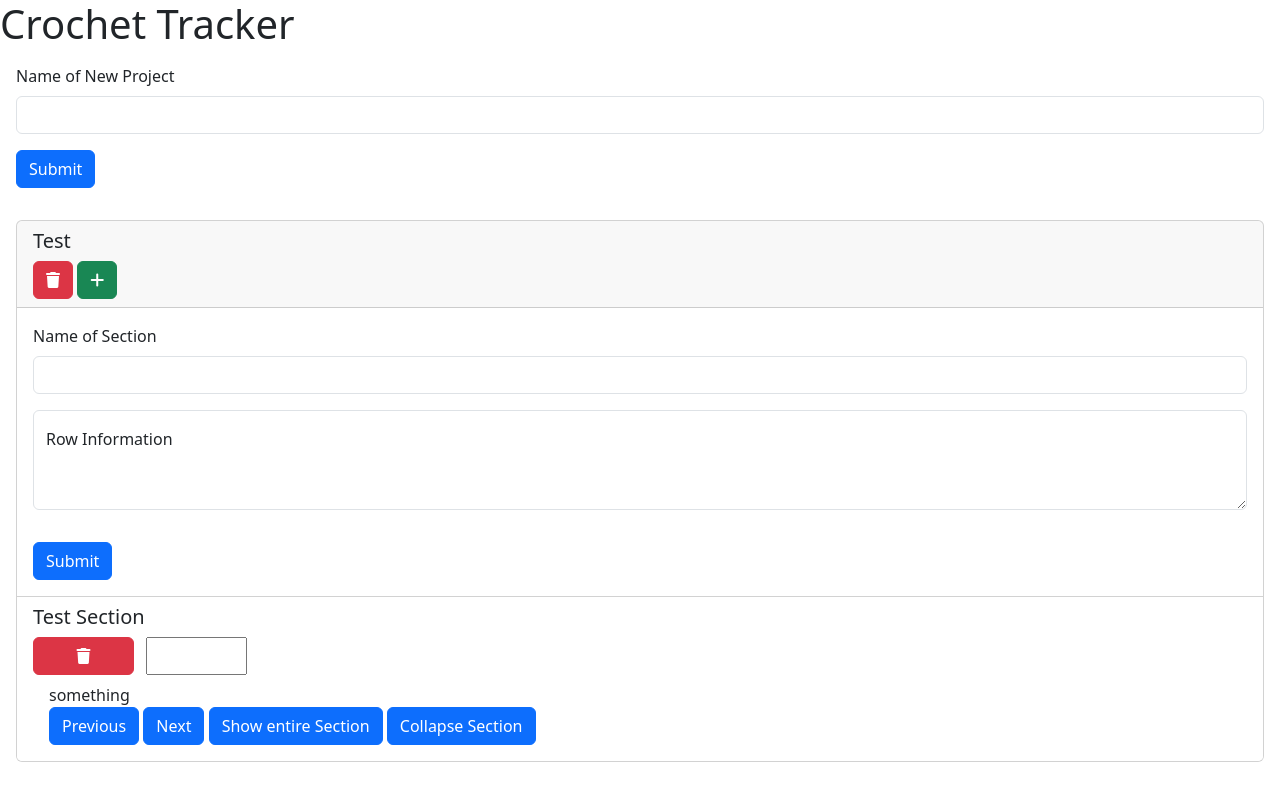
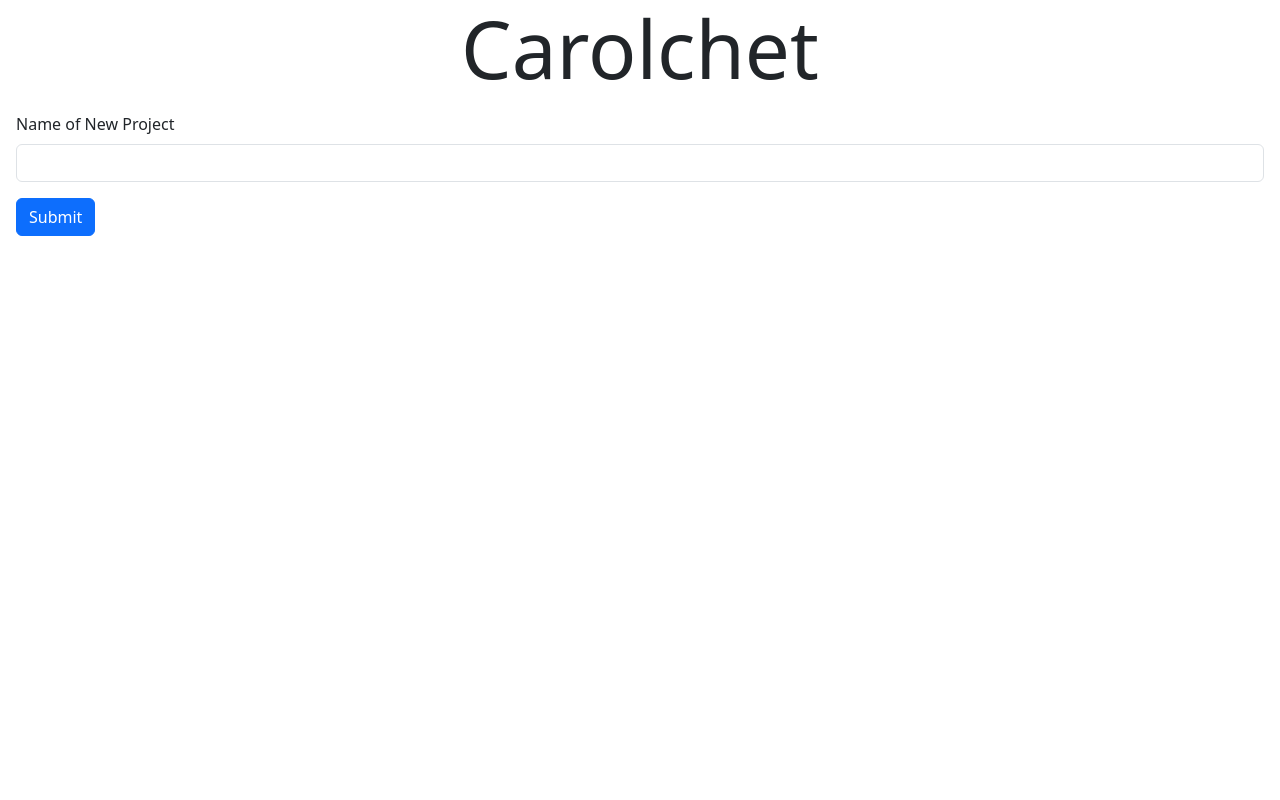
Before and after one commit to mermilmermil/carolchet, a plain HTML site: page index.html in a window 1280 px wide. Drawn offline with nearby package versions, Linux system fonts and the light colour scheme.

Commit message:
finished up css

```diff
--- a/index.html
+++ b/index.html
@@ -10,7 +10,7 @@
 
 </head>
 <body>
-  <h1>Crochet Tracker</h1>
+  <h1 class="display-1 text-center">Carolchet</h1>
   <form id="text-name-form">
     <div class="m-3 mb-0">
       <label for="text-name-input" class="form-label">Name of New Project</label>
--- a/script.js
+++ b/script.js
@@ -2,16 +2,6 @@ const nameSectionForm = document.getElementById("text-name-form")
 const nameSectionInput = document.getElementById("text-name-input")
 const cardDiv = document.getElementById("all-projects")
 let allProjects = JSON.parse(localStorage.getItem('items')) || [
-  {name: "Test",
-    showform: true,
-    sections: [
-      {
-        name: "Test Section",
-        row: ["something", "else", "whatever"],
-        index: 0,
-        showSection: true,
-      }
-    ],}
 ];
 
 function deleteProject (li) {
@@ -39,7 +29,7 @@ function addSection(li, e) {
   eProject.sections.push({
     name: nameInput.value,
     row: sortSection(rowInfoInput.value),
-    round: 34,
+    round: 0,
     index: 0,
     showSection: true,
   })
```
Also changed, not shown: styles.css (+0 -11 lines).
